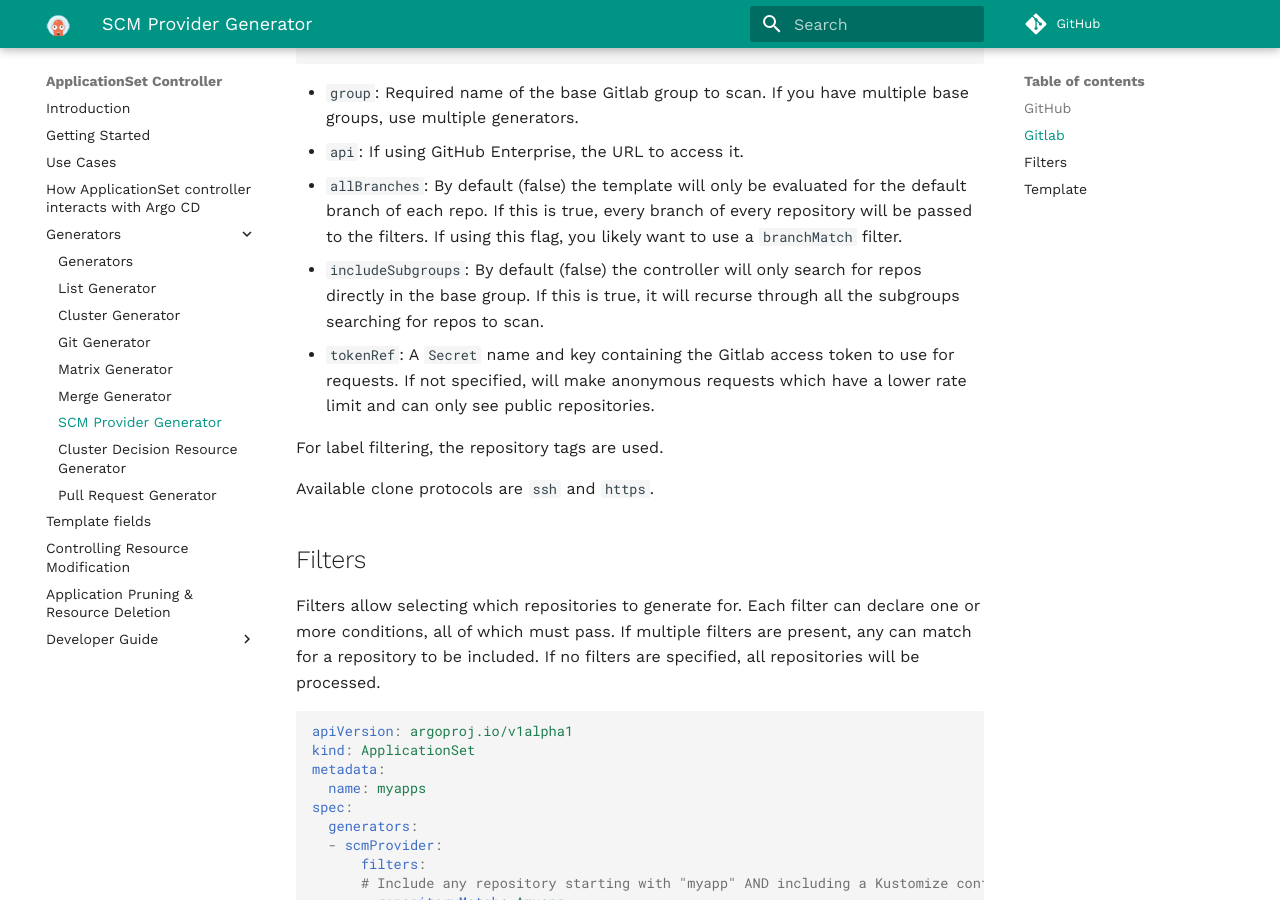
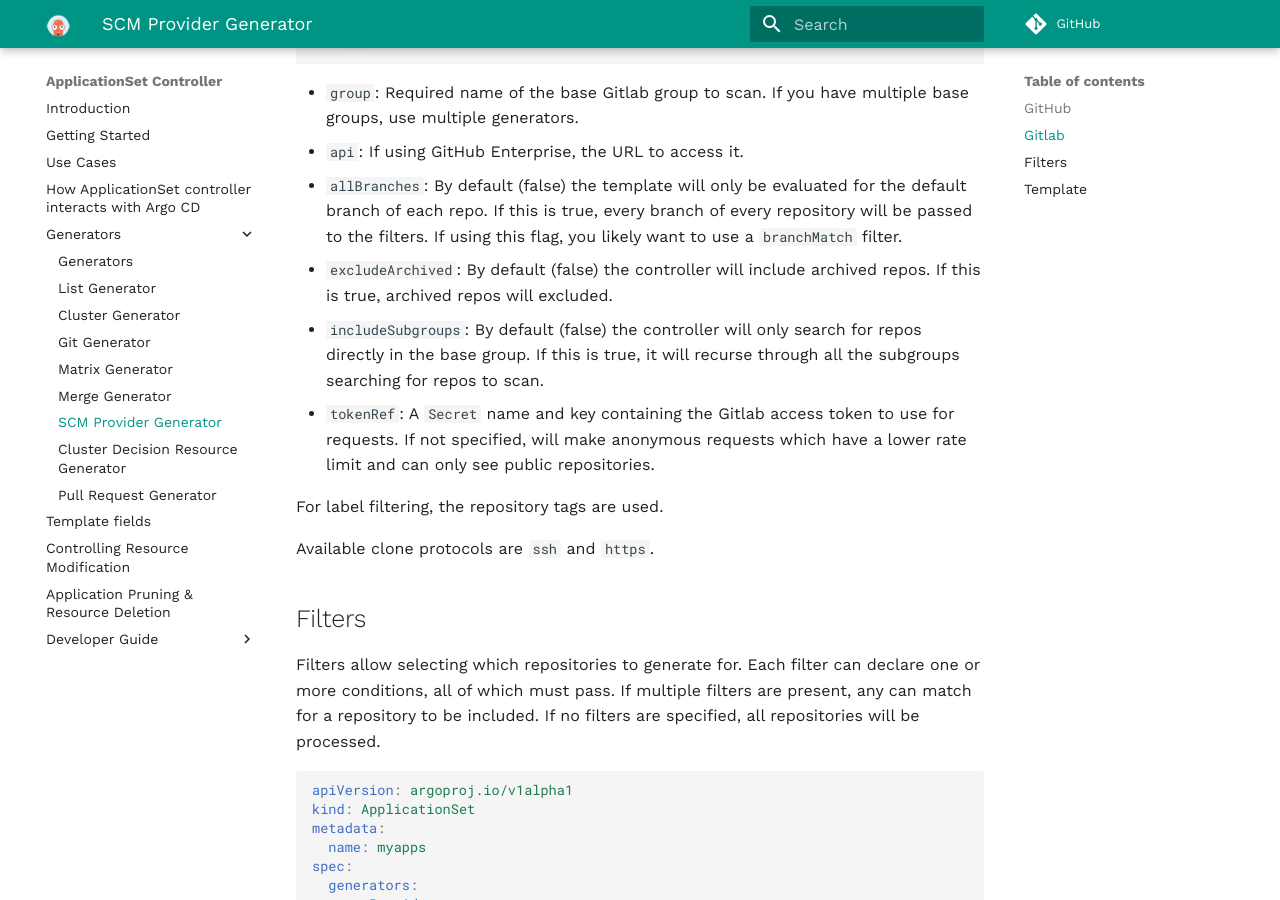
Before and after one commit to argoproj/applicationset, an MkDocs documentation site: the page built from docs/Generators-SCM-Provider.md, in a window 1280 px wide and 900 px high, scrolled down 2062 px. Built offline with MkDocs 1.6.1 and Material for MkDocs 9.7.7, drawn with Linux system fonts in a browser that asks for light colours; comment, search, counter and statistics services are not loaded.

Commit message:
docs: Add Gitlab SCM excludeArchived
Signed-off-by: Dean Lindqvist Todevski <dean@zimpler.com>

```diff
--- a/docs/Generators-SCM-Provider.md
+++ b/docs/Generators-SCM-Provider.md
@@ -87,6 +87,7 @@ spec:
 * `group`: Required name of the base Gitlab group to scan. If you have multiple base groups, use multiple generators.
 * `api`: If using GitHub Enterprise, the URL to access it.
 * `allBranches`: By default (false) the template will only be evaluated for the default branch of each repo. If this is true, every branch of every repository will be passed to the filters. If using this flag, you likely want to use a `branchMatch` filter.
+* `excludeArchived`: By default (false) the controller will include archived repos. If this is true, archived repos will excluded.
 * `includeSubgroups`: By default (false) the controller will only search for repos directly in the base group. If this is true, it will recurse through all the subgroups searching for repos to scan.
 * `tokenRef`: A `Secret` name and key containing the Gitlab access token to use for requests. If not specified, will make anonymous requests which have a lower rate limit and can only see public repositories.
 
```
